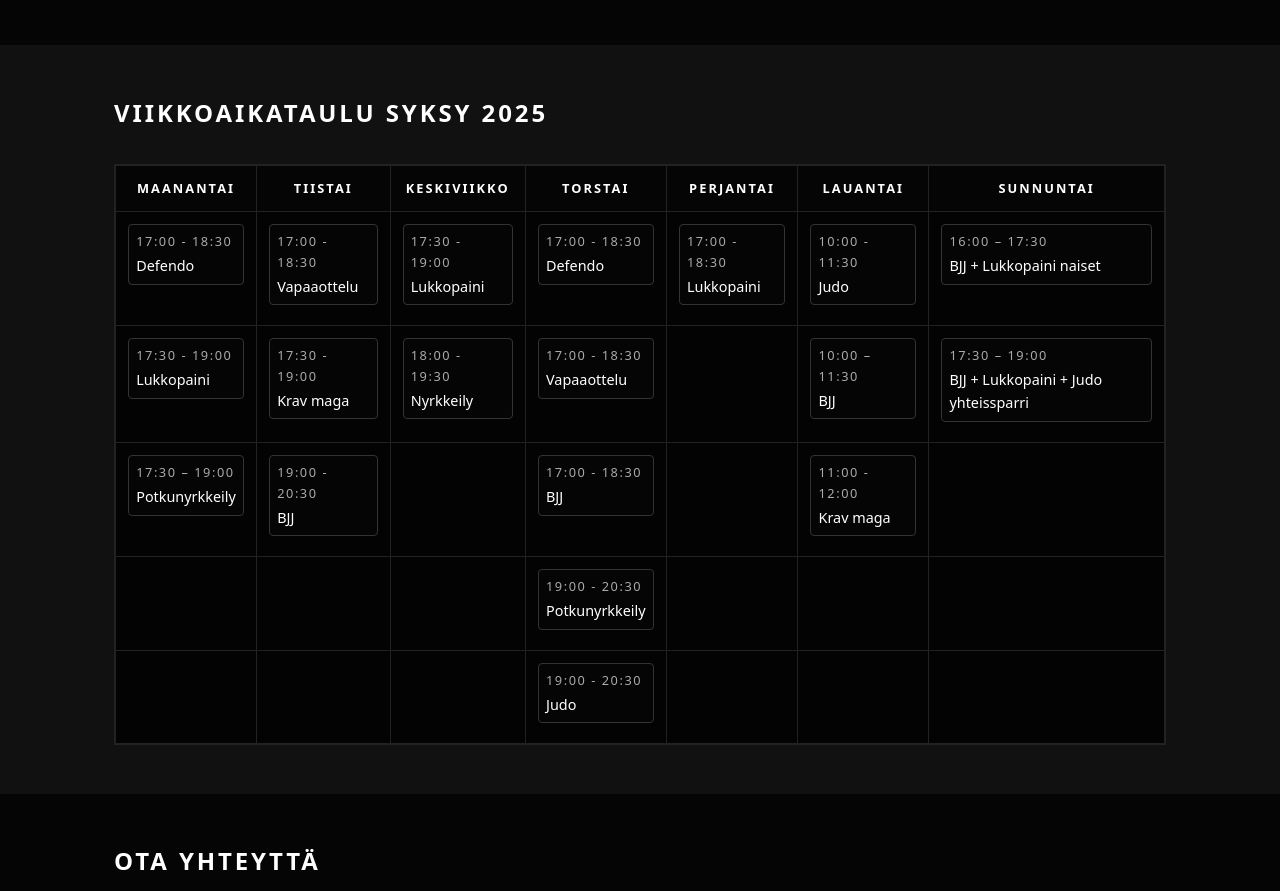
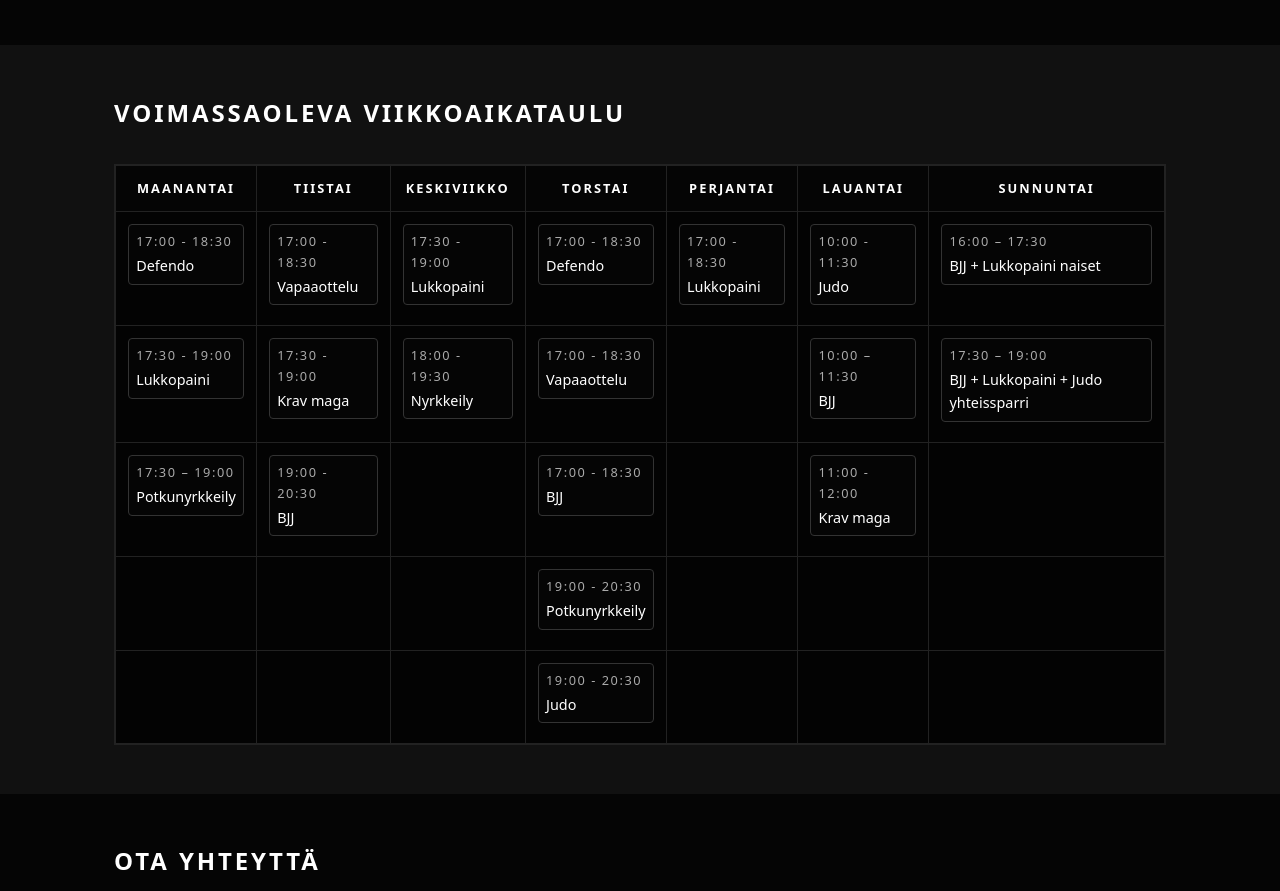
Before and after one commit to Samiimov/mma_seinajoki_website, a plain HTML site: page index.html in a window 1280 px wide. Shown: the part 979-1870 px from the top of the page. Drawn offline with Linux system fonts and the light colour scheme.

Commit message:
Update index.html

```diff
--- a/index.html
+++ b/index.html
@@ -65,7 +65,7 @@
             <section class="section">
                 <div class="container">
                     <div class="section-header">
-                        <h1 class="section-heading">Viikkoaikataulu Syksy 2025</h1>
+                        <h1 class="section-heading">Voimassaoleva viikkoaikataulu</h1>
                     </div>
 
                     <!-- Tänne JS piirtää taulukon -->
```
